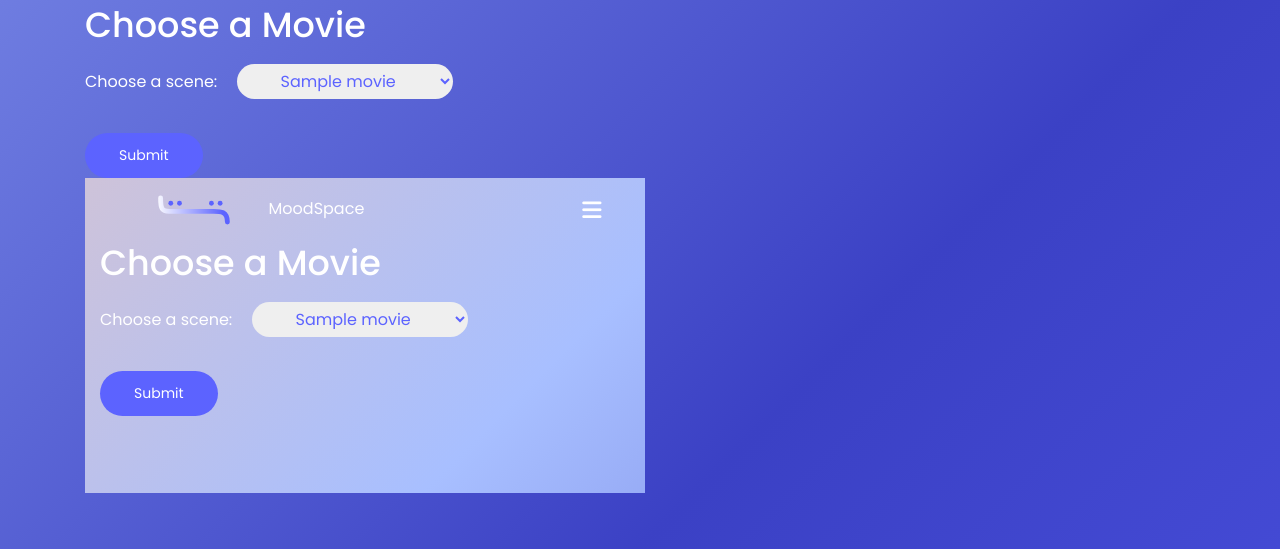
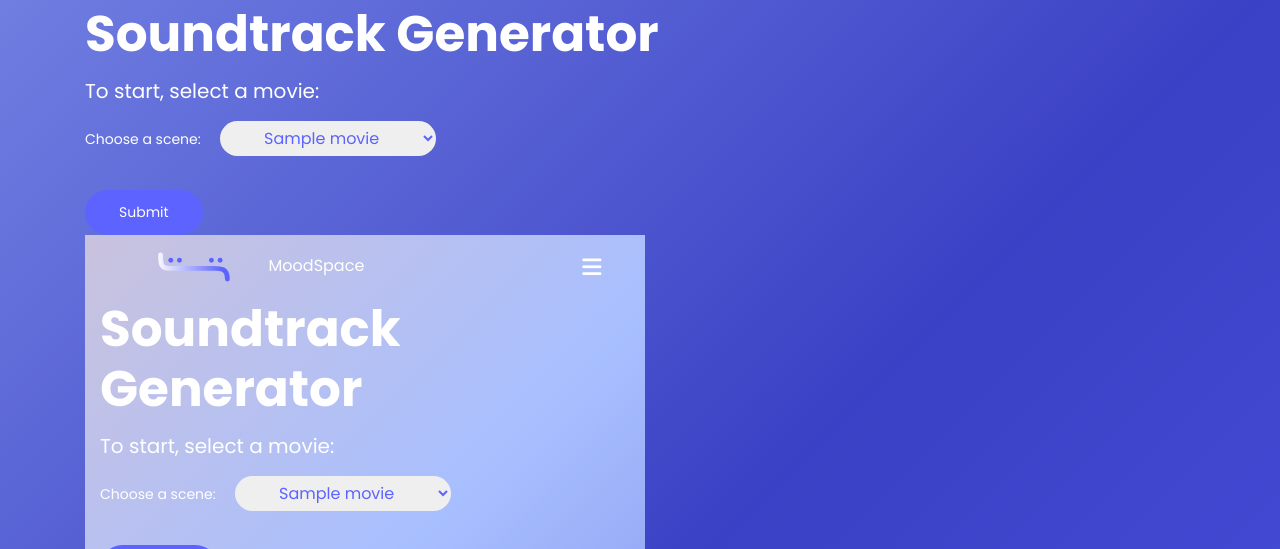
Before and after one commit to benbrill/MoodSpace, a Flask app: template templates/choose_movie.html in a window 1280 px wide. Shown: the part 105-654 px from the top of the page. Run offline with Flask 2, Linux system fonts and the light colour scheme; the template is opened without the code that fills it: most values are stand-ins (such as "Sample title", 1, 10 or a date in 2020); some libraries are stand-ins or nearby versions.

Commit message:
minor edits

```diff
--- a/static/css/style.css
+++ b/static/css/style.css
@@ -74,10 +74,12 @@ nav img{
 
 .text-box h1{
     font-size: 64px;
+    font-weight: 700;
 }
 .text-box p{
     margin: 10px 0 40px;
-    font-size: 14px;
+    font-size: 16px;
+    font-weight: 300;
     color: #fff;
 }
 .standard-btn{
@@ -339,13 +341,20 @@ body {
 
 .choose-movie h1{
     color: white;
-    font-size: 35px;
-    font-weight: 500;
+    font-size: 50px;
+    font-weight: 700;
+}
+
+.choose-movie h2{
+    color: white;
+    font-size: 20px;
+    font-weight: 300;
+    margin-top: 15px;
 }
 
 .select-movie label{
     color: white;
-    font-size: 16px;
+    font-size: 14px;
     font-weight: 300;
 }
 
--- a/templates/choose_movie.html
+++ b/templates/choose_movie.html
@@ -3,7 +3,8 @@
 {% block content %}
 <body>
   <div class=choose-movie>
-    <h1>{% block title %} Choose a Movie {% endblock %}</h1>
+    <h1>{% block title %} Soundtrack Generator {% endblock %}</h1>
+    <h2>To start, select a movie: </h2>
   </div>
   <div class="select-movie">
     <form method="POST">
```
